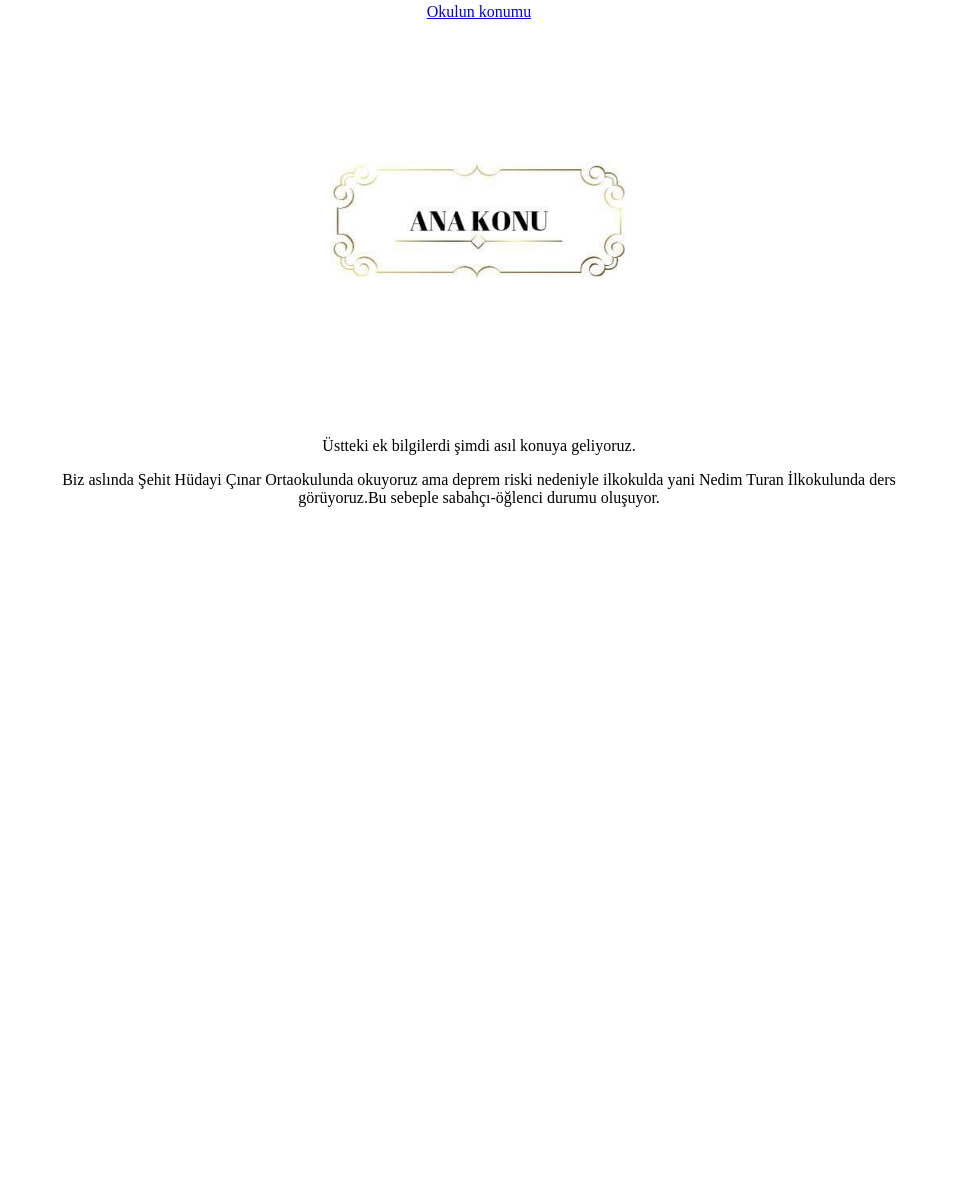
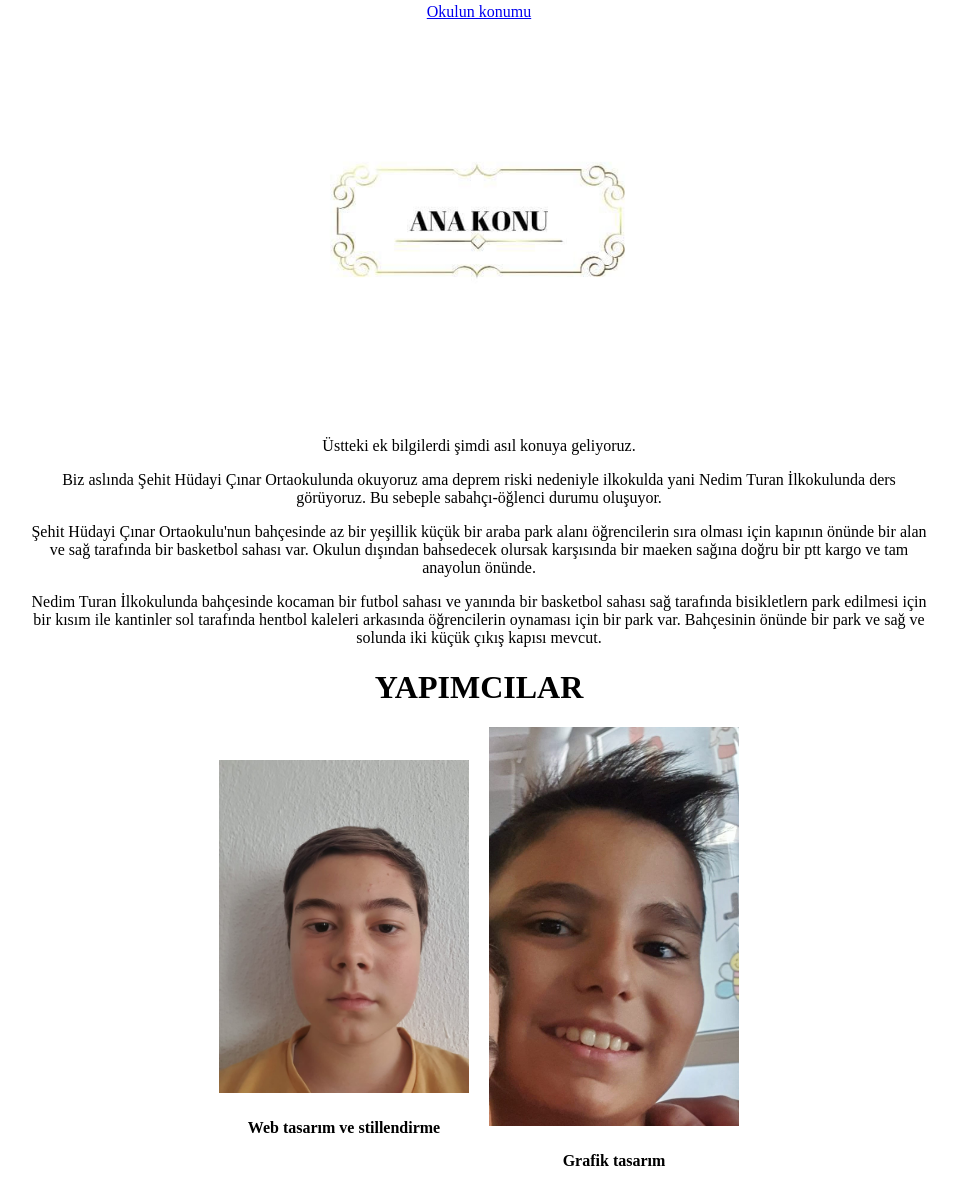
Before and after one commit to fatih-emirhan/fatih-emirhan.github.io, a plain HTML site: page index.html in a window 1280 px wide. Shown: the part 3299-4498 px from the top of the page, without its empty margins (161-1118 px from the left). Before the commit the page ends 3822 px from the top, so only its background shows below. Drawn offline with Linux system fonts and the light colour scheme.

Commit message:
resim ekledim

```diff
--- a/index.html
+++ b/index.html
@@ -27,6 +27,16 @@
             display: flex;
             align-content: center;
             margin: auto;
+        }
+        .profil{
+            display: inline-block;
+            max-width: 250px;
+            height: max-content;
+        }
+        .profiller{
+            display: flex;
+            align-items: center;
+            justify-content: center;
         }
     </style>
 </head>
@@ -73,10 +83,22 @@
     Üstteki ek bilgilerdi şimdi asıl konuya geliyoruz.
 </p>
 <p>
-    Biz aslında Şehit Hüdayi Çınar Ortaokulunda okuyoruz ama deprem riski nedeniyle ilkokulda yani Nedim Turan İlkokulunda ders görüyoruz.Bu sebeple sabahçı-öğlenci durumu oluşuyor.
+    Biz aslında Şehit Hüdayi Çınar Ortaokulunda okuyoruz ama deprem riski nedeniyle ilkokulda yani Nedim Turan İlkokulunda ders görüyoruz. Bu sebeple sabahçı-öğlenci durumu oluşuyor.
 </p>
-
+<p>Şehit Hüdayi Çınar Ortaokulu'nun bahçesinde az bir yeşillik küçük bir araba park alanı öğrencilerin sıra olması için kapının önünde bir alan ve sağ tarafında bir basketbol sahası var. Okulun dışından bahsedecek olursak karşısında bir maeken sağına doğru bir ptt kargo ve tam anayolun önünde.</p>
+<p>Nedim Turan İlkokulunda bahçesinde kocaman bir futbol sahası ve yanında bir basketbol sahası sağ tarafında bisikletlern park edilmesi için bir kısım ile kantinler sol tarafında hentbol kaleleri arkasında öğrencilerin oynaması için bir park var. Bahçesinin önünde bir park ve sağ ve solunda iki küçük çıkış kapısı mevcut.</p>
 <p></p>
+<h1>YAPIMCILAR</h1>
+<div class="profiller">
+<div style="margin-right: 20px;">
+    <img class="profil" src="./images/fatih.jpeg">
+     <h4>Web tasarım ve stillendirme</h4>
+</div>
+<div>
+    <img class="profil" src="./images/emirhan.jpeg">
+     <h4>Grafik tasarım</h4>
+</div>
+</div>
 
  </main>
 </body>
```
Also changed, not shown: images/emirhan.jpeg (added), images/fatih.jpeg (added).
